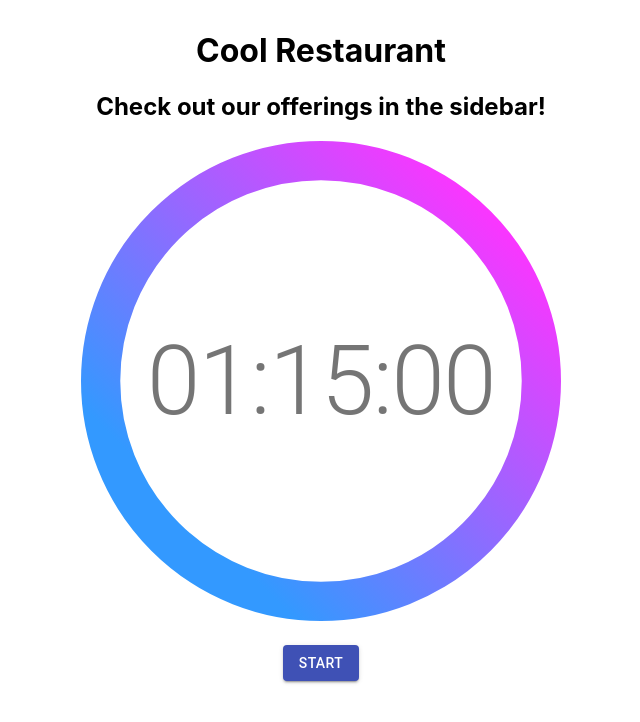
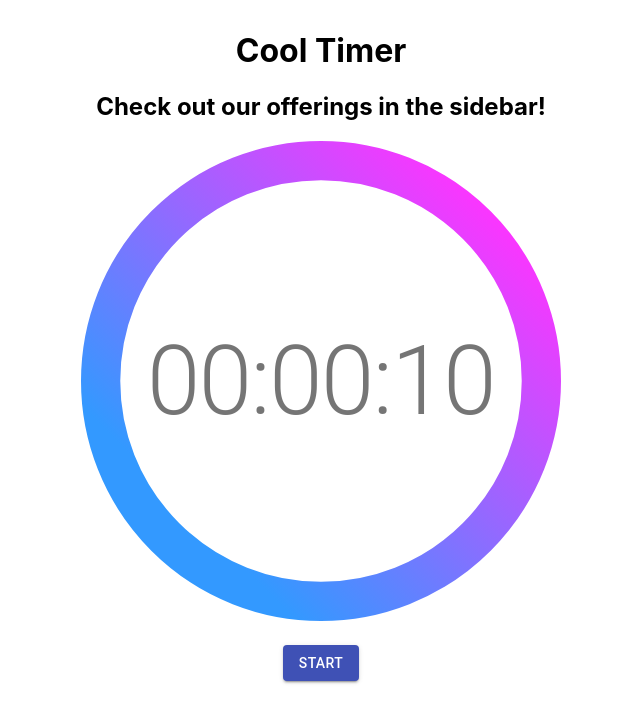
Before and after one commit to oddsun/amc-app, a React (Create React App) app: page / in a window 1280 px wide. Shown: the top 722 px of the page, without its empty margins (319-959 px from the left). Built offline with nearby package versions, Linux system fonts and the light colour scheme.

Commit message:
-startTime, +buttonText, +comments

```diff
--- a/src/App_new.tsx
+++ b/src/App_new.tsx
@@ -34,22 +34,28 @@ const drawerWidth = 240;
 // );
 
 function App() {
-  const [startTime, setStartTime] = React.useState(0);
+  // const [startTime, setStartTime] = React.useState(0);
   const [secs, setSecs] = React.useState(0);
   const [timerRunning, setTimerRunning] = React.useState(false);
+  const [buttonText, setButtonText] = React.useState('Start');
 
-  const max_secs = 4500;
+  const max_secs = 10;
 
   React.useEffect(() => {
     if (timerRunning) {
       console.log(timerRunning);
+      var startTime = new Date().getTime();
       console.log(startTime);
+      setSecs(0);
       const timer = setInterval(() => {
         var secs = Math.floor((new Date().getTime() - startTime) / 1000);
         console.log(secs);
         console.log(timerRunning);
         if (!timerRunning || secs > max_secs) {
           clearInterval(timer);
+          if (secs > max_secs) {
+            setSecs(max_secs);
+          }
         } else {
           setSecs(secs);
         }
@@ -60,23 +66,26 @@ function App() {
     } else {
       console.log(timerRunning);
     }
-  }, [startTime, timerRunning]);
+  }, [timerRunning]);
 
   const handleButtonClick = () => {
     // console.log('clicked')
     if (!timerRunning) {
-      setStartTime(new Date().getTime());
+      // setStartTime(new Date().getTime());
       setTimerRunning(true);
+      setButtonText('Stop');
     } else {
-      // console.log('stopping?')
+      // updating timerRunning calls useEffect and cleans up previous call
+      // via the returned method (i.e. clearInterval), i.e. stopping the timer
       setTimerRunning(false);
+      setButtonText('Start');
     }
   };
 
   return (
     <div className="App" id="outer-container">
       <div id="page-wrap">
-        <h1>Cool Restaurant</h1>
+        <h1>Cool Timer</h1>
         <h2>Check out our offerings in the sidebar!</h2>
         <div><Timer max_secs={max_secs} secs={secs} /></div><br />
         <div><Button
@@ -84,7 +93,7 @@ function App() {
           color="primary"
           onClick={handleButtonClick}
         >
-          Start
+          {buttonText}
         </Button></div>
       </div>
     </div>
```
Also changed, not shown: 1 other file (tests, documents, lock files or other folders).
